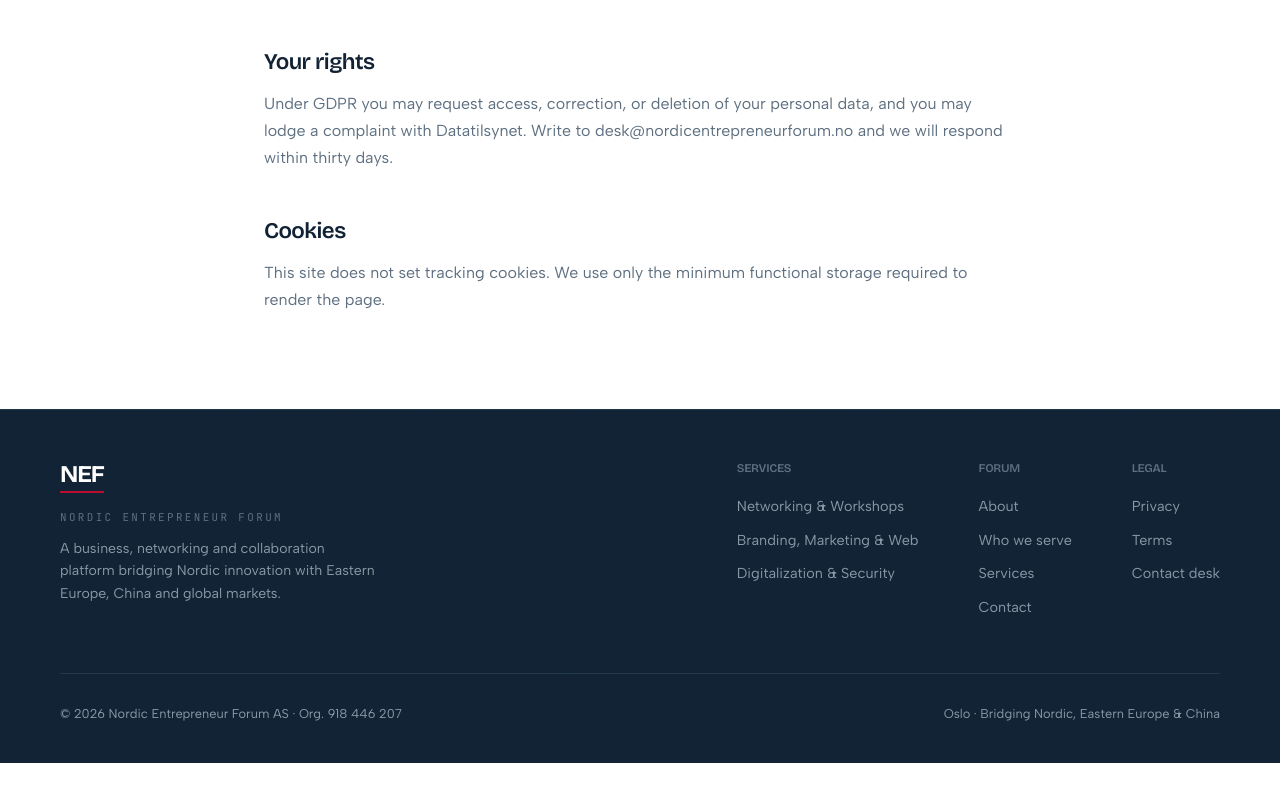
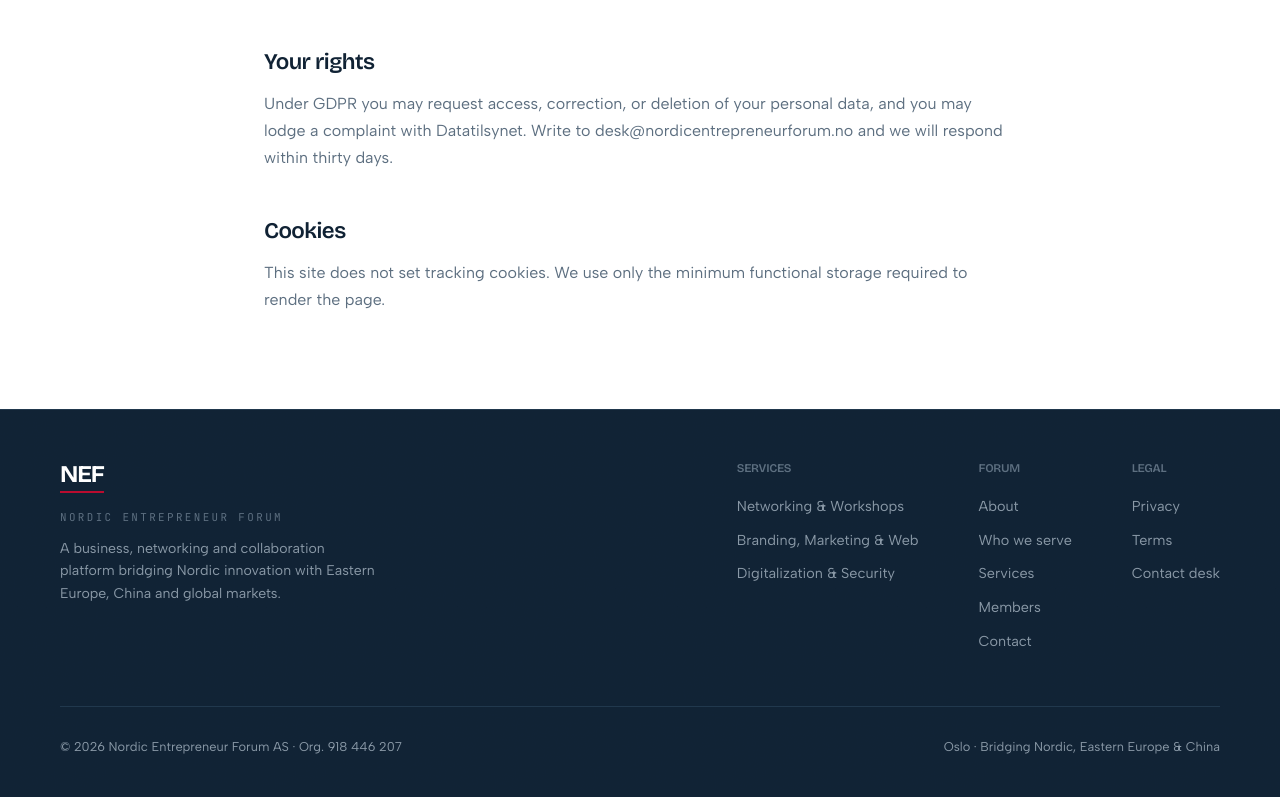
Before and after one commit to AndrewMoisa/nefrod, a Next.js app: page /privacy in a window 1280 px wide. Shown: the part 1269-2066 px from the top of the page. Before the commit the page ends 2032 px from the top, so only its background shows below. Built offline with nearby package versions, Linux system fonts and the light colour scheme.

Commit message:
fix(a11y): add Members link to footer Forum column + disambiguate Services CTA aria-labels

```diff
--- a/components/Footer.tsx
+++ b/components/Footer.tsx
@@ -15,6 +15,7 @@ const columns = [
       { label: "About", href: "/#about" },
       { label: "Who we serve", href: "/#audience" },
       { label: "Services", href: "/#services" },
+      { label: "Members", href: "/#members" },
       { label: "Contact", href: "/#contact" },
     ],
   },
--- a/components/Services.tsx
+++ b/components/Services.tsx
@@ -132,6 +132,7 @@ export default function Services() {
                 </p>
                 <a
                   href="#contact"
+                  aria-label="Scope a project — networking and workshops"
                   className="mt-7 -mx-1 inline-flex items-center gap-2 px-1 py-2 text-[0.8rem] font-semibold uppercase tracking-[0.14em] text-white"
                 >
                   Scope a project
@@ -157,6 +158,7 @@ export default function Services() {
               </p>
               <a
                 href="#contact"
+                aria-label="Engage — branding, marketing and web"
                 className="mt-5 -mx-1 inline-flex items-center gap-1.5 px-1 py-2 text-[0.76rem] font-semibold uppercase tracking-[0.12em] text-navy transition-colors duration-300 ease-expo group-hover:text-navydeep"
               >
                 Engage
@@ -181,6 +183,7 @@ export default function Services() {
               </p>
               <a
                 href="#contact"
+                aria-label="Engage — digitalization and cybersecurity"
                 className="mt-5 -mx-1 inline-flex items-center gap-1.5 px-1 py-2 text-[0.76rem] font-semibold uppercase tracking-[0.12em] text-navy transition-colors duration-300 ease-expo group-hover:text-navydeep"
               >
                 Engage
```
